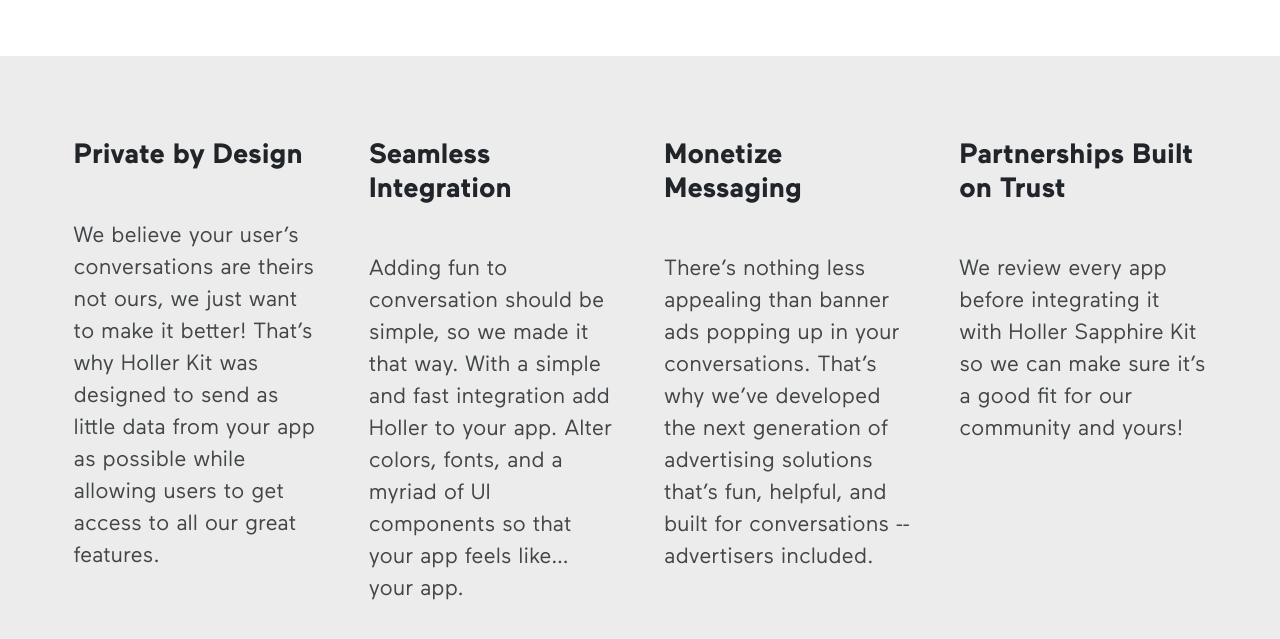
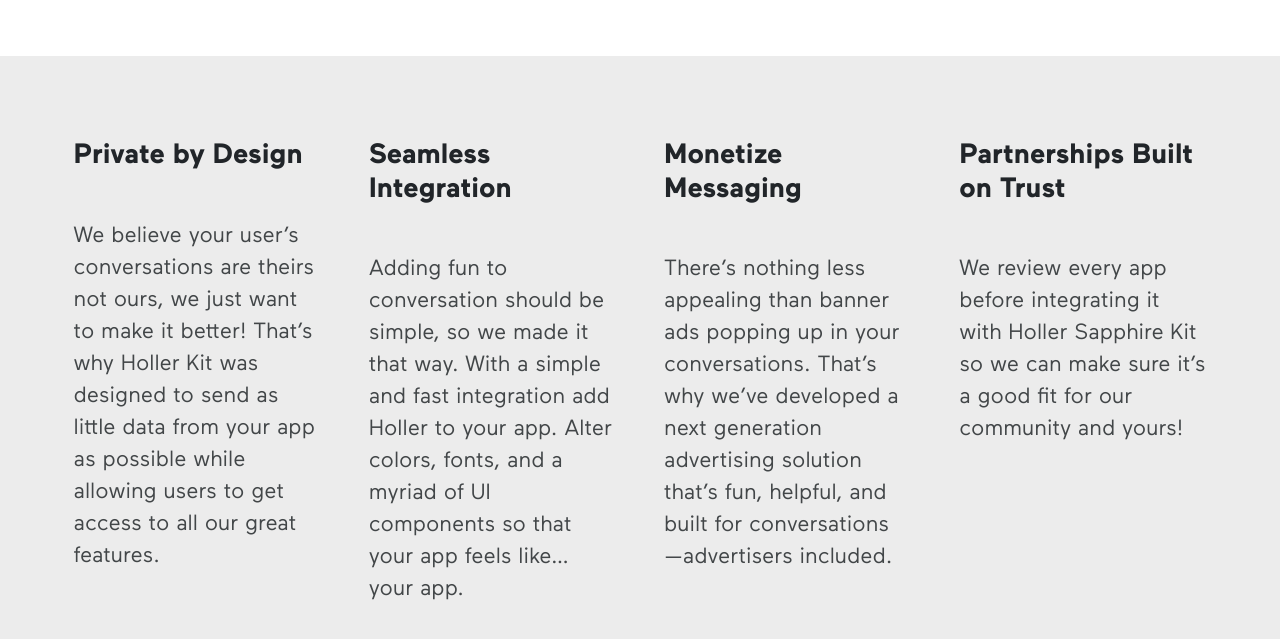
Before and after one commit to taliacotton/holler, a Jekyll site: the page built from developers.html, in a window 1280 px wide and 900 px high, scrolled down 4199 px, cut to the strip 7-702 px from the top of the window. Shown: the top 639 px of the strip. Built offline with Jekyll 4.4.1, drawn with Linux system fonts in a browser that asks for light colours; nearby versions of some CDN libraries.

Commit message:
Updated 'developers.html' via CloudCannon

```diff
--- a/developers.html
+++ b/developers.html
@@ -200,7 +200,7 @@
                   Monetize Messaging
                 </h3>
                 <p class="editable">
-                  There&rsquo;s nothing less appealing than banner ads popping up in your conversations. That&rsquo;s why we&rsquo;ve developed the next generation of advertising solutions&nbsp; that&rsquo;s fun, helpful, and built for conversations -- advertisers included.
+                  There&rsquo;s nothing less appealing than banner ads popping up in your conversations. That&rsquo;s why we&rsquo;ve developed a next generation advertising solution that&rsquo;s fun, helpful, and built for conversations &mdash;advertisers included.
                 </p>
             </div>
             <div class="col-md-3 px-3" data-aos="fade-up" data-aos-delay="900">
```
